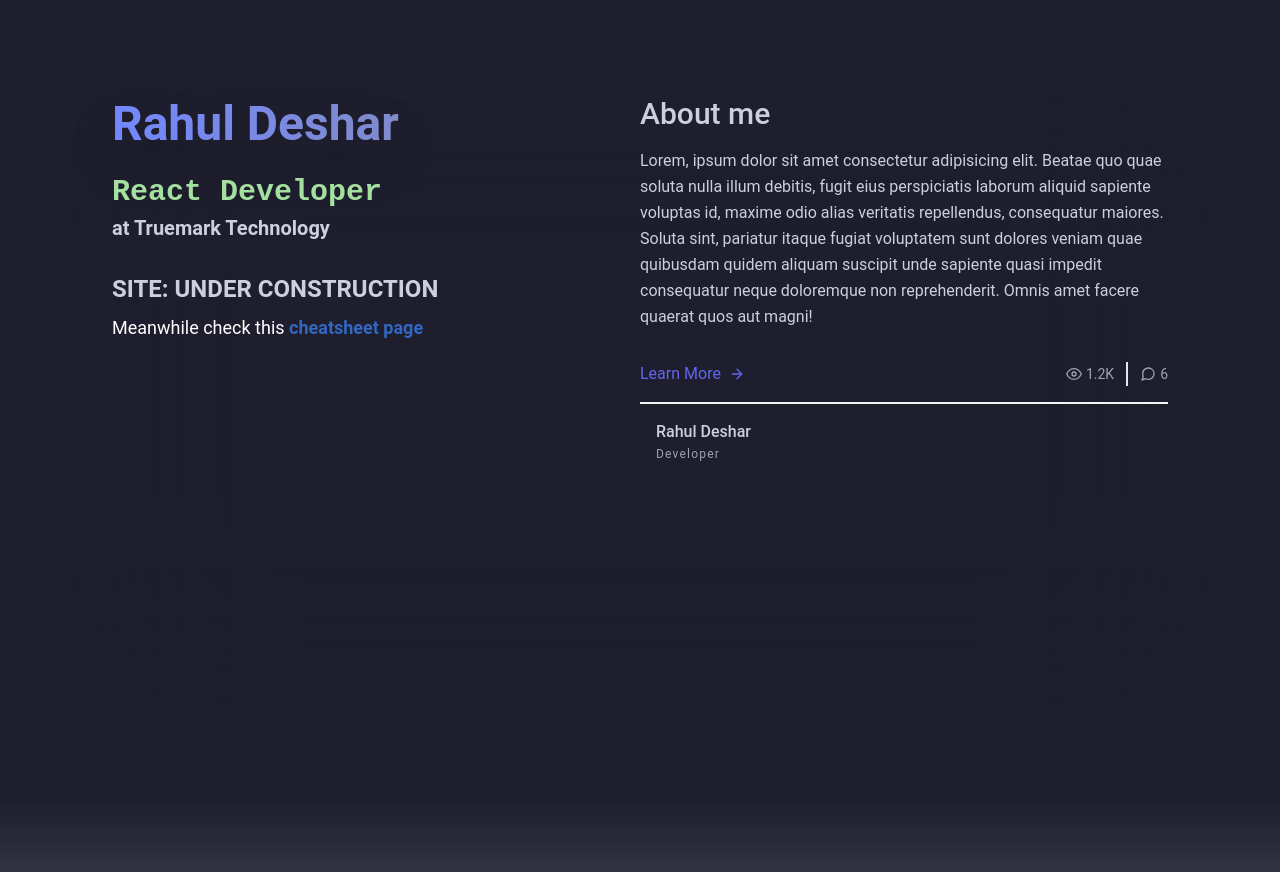
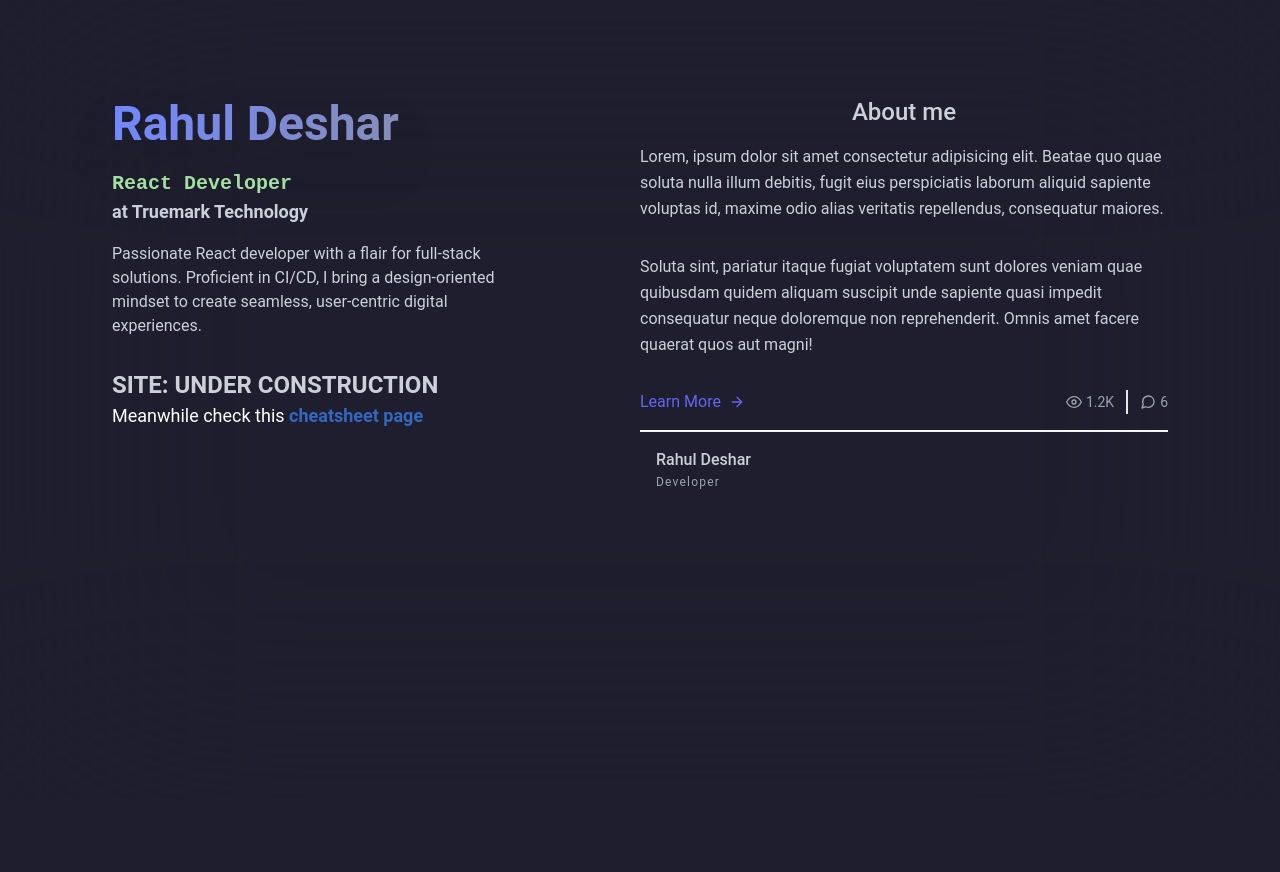
Before and after one commit to rahuldesar/rahuldesar.github.io, an Astro site: page / in a window 1280 px wide. After the commit the page ends 800 px from the top, so only its background shows below. Built offline with nearby package versions, Linux system fonts and the light colour scheme; Astro itself is replaced by a stand-in of ours.

Commit message:
update layout

```diff
--- a/src/components/Homepage/Homepage.tsx
+++ b/src/components/Homepage/Homepage.tsx
@@ -3,22 +3,28 @@ import RandomizeWords from "@components/RandomizeWords";
 const Homepage = () => {
   return (
     <section className=" pt-8 sm:pt-20">
-      <div className="container mx-auto items-center  sm:min-h-screen">
+      <div className="container mx-auto items-center">
         <div className="flex flex-wrap items-start">
-          <div className="flex flex-col pt-5 md:w-1/2">
-            <h2 className="hover:bg-pos-10 mb-6 bg-gradient-to-l from-catDarkGreen via-catDarkOverlay1 to-catDarkLavender bg-size-200 bg-clip-text bg-pos-0 text-3xl font-bold text-transparent drop-shadow-2xl transition-all duration-700 hover:bg-pos-100 sm:text-5xl">
+          <div className="flex flex-col pt-5 md:w-1/2 lg:pr-36">
+            <h2 className="hover:bg-pos-10 mb-5 bg-gradient-to-l from-catDarkGreen via-catDarkOverlay1 to-catDarkLavender bg-size-200 bg-clip-text bg-pos-0 text-3xl font-bold text-transparent drop-shadow-2xl transition-all duration-700 hover:bg-pos-100 sm:text-5xl">
               Rahul Deshar
             </h2>
 
-            <h3 className="drop-shadow-2x mb-1 text-2xl font-bold sm:text-3xl">
+            <h3 className="drop-shadow-2x text-xl font-bold sm:text-xl">
               <span className="inline-block text-catDarkGreen">
                 <RandomizeWords sourceWord="React Developer" />
               </span>
             </h3>
-            <h4 className="drop-shadow-2x mb-8 text-xl font-bold sm:text-xl">
+            <h4 className="drop-shadow-2x mb-4 text-lg font-bold sm:text-lg">
               at Truemark Technology
             </h4>
-            <h3 className="drop-shadow-2x mb-2 animate-bounce text-xl font-bold sm:text-2xl">
+
+            <p>
+              Passionate React developer with a flair for full-stack solutions.
+              Proficient in CI/CD, I bring a design-oriented mindset to create
+              seamless, user-centric digital experiences.
+            </p>
+            <h3 className="drop-shadow-2x mt-8 animate-bounce text-xl font-bold sm:text-2xl">
               SITE: UNDER CONSTRUCTION
             </h3>
             <p className="mb-8 text-lg text-white">
@@ -35,18 +41,21 @@ const Homepage = () => {
               Pill
             </span> */}
           <div className="flex flex-col items-start  md:w-1/2">
-            <h2 className="title-font mb-4 mt-4 text-2xl font-medium sm:text-3xl">
+            <h2 className="title-font text-1xl mb-4 mt-4 block w-full text-center font-medium sm:text-2xl">
               About me
             </h2>
             <p className="mb-8 leading-relaxed">
               Lorem, ipsum dolor sit amet consectetur adipisicing elit. Beatae
               quo quae soluta nulla illum debitis, fugit eius perspiciatis
               laborum aliquid sapiente voluptas id, maxime odio alias veritatis
-              repellendus, consequatur maiores. Soluta sint, pariatur itaque
-              fugiat voluptatem sunt dolores veniam quae quibusdam quidem
-              aliquam suscipit unde sapiente quasi impedit consequatur neque
-              doloremque non reprehenderit. Omnis amet facere quaerat quos aut
-              magni!
+              repellendus, consequatur maiores.
+            </p>
+
+            <p className="mb-8 leading-relaxed">
+              Soluta sint, pariatur itaque fugiat voluptatem sunt dolores veniam
+              quae quibusdam quidem aliquam suscipit unde sapiente quasi impedit
+              consequatur neque doloremque non reprehenderit. Omnis amet facere
+              quaerat quos aut magni!
             </p>
             <div className="mb-4 mt-auto flex w-full flex-wrap items-center border-b-2 border-gray-100 pb-4">
               <a className="inline-flex items-center text-indigo-500">
```
